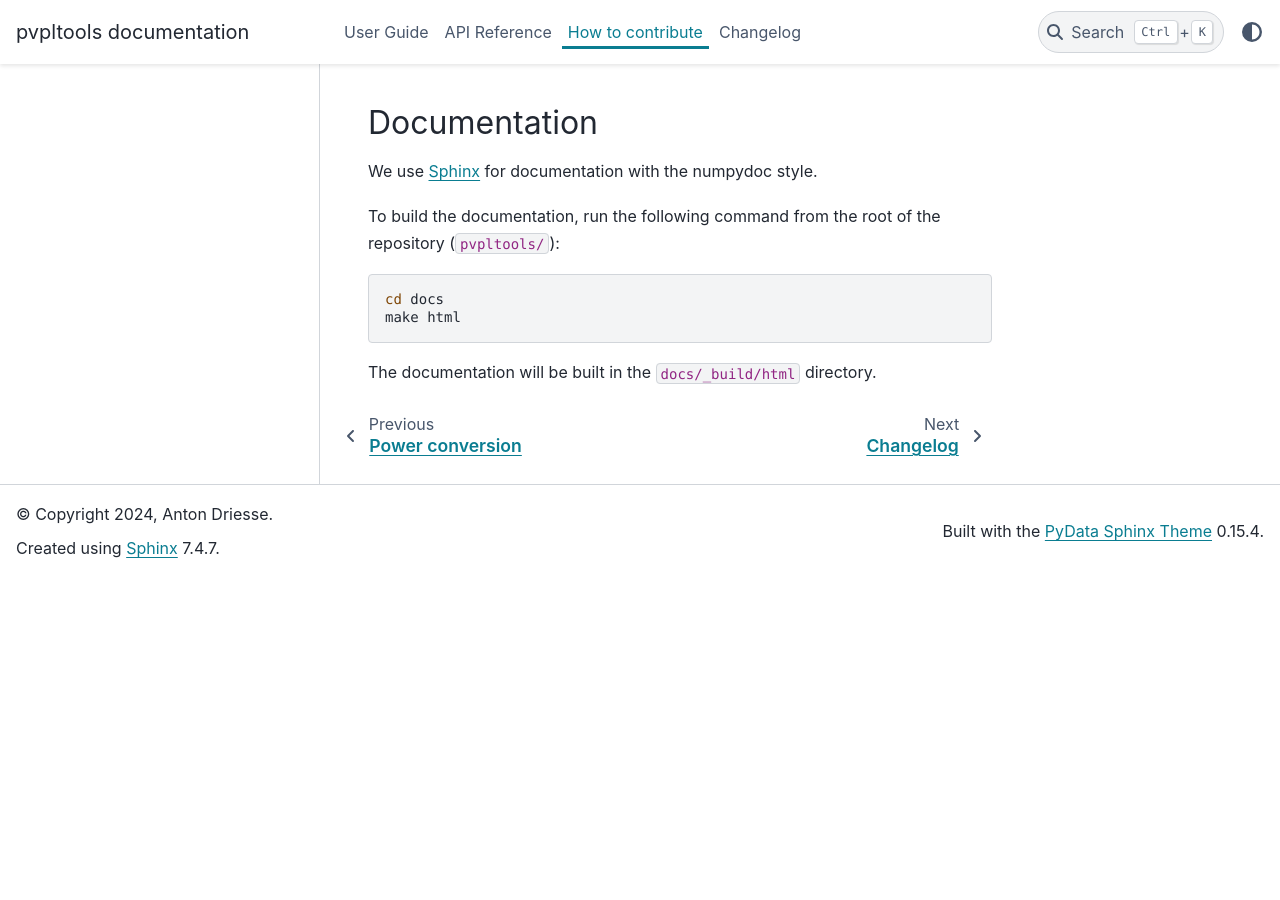
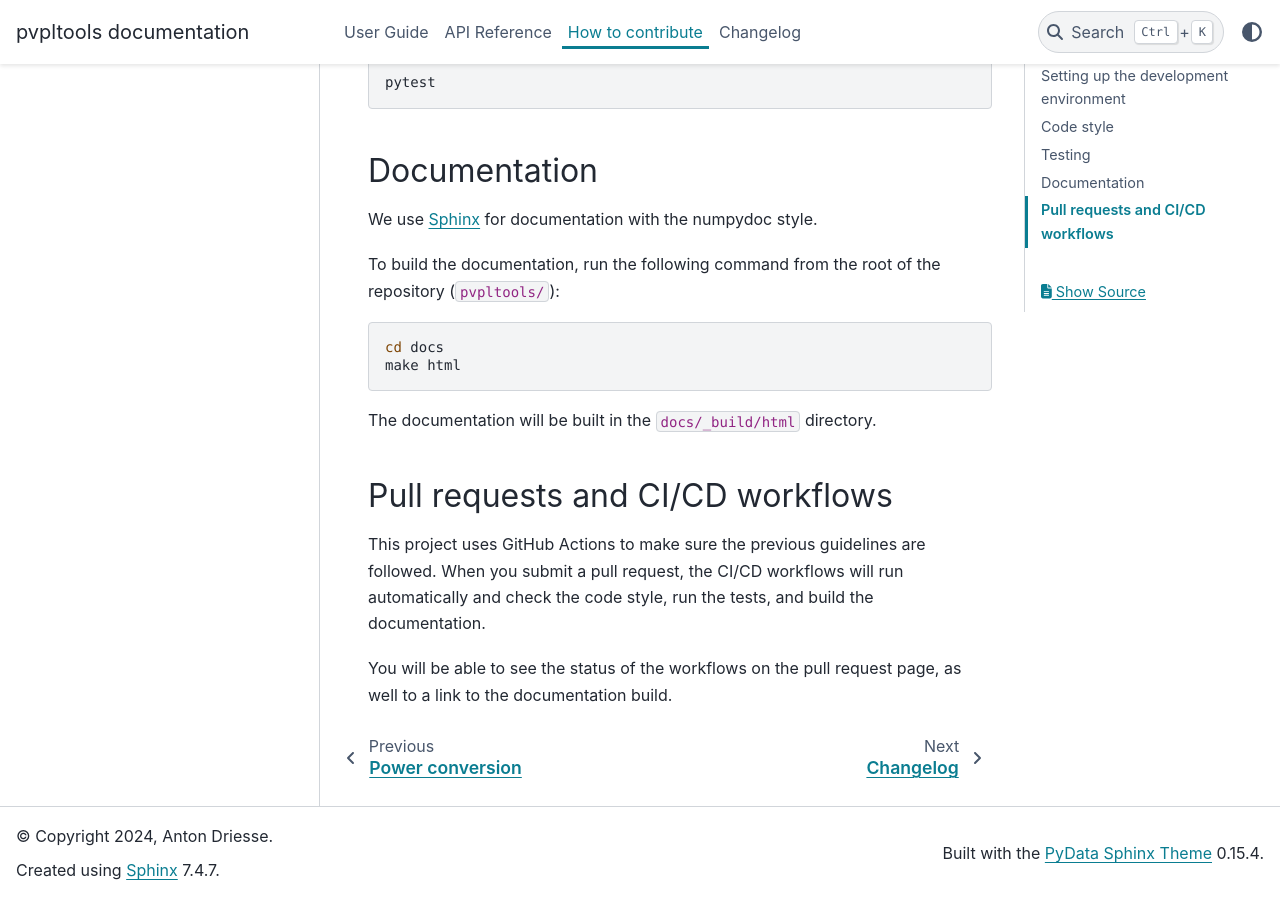
Before and after one commit to pvplabs/pvpltools, a Sphinx documentation site: the page built from docs/contribute/contributing.rst, in a window 1280 px wide and 900 px high, scrolled down 1678 px. Built offline with Sphinx 7.4.7 and the PyData theme 0.15.4, drawn with Linux system fonts in a browser that asks for light colours; pages that are not in the unit, such as notebooks, are missing from menus; before the commit the page ends 2256 px from its top, so only the background shows below that; some of the changed text lies outside the part shown.

Commit message:
more flakke8

```diff
--- a/docs/contribute/contributing.rst
+++ b/docs/contribute/contributing.rst
@@ -14,7 +14,7 @@ Reporting issues
 
 If you find a bug or have a feature request, please open an issue on the
 `GitHub issue tracker`_. When reporting a bug, please include a minimal
-reproducible example.
+reproducible example and the OS, Python, and package versions you are using.
 
 .. _GitHub issue tracker:
     https://github.com/pvplabs/pvpltools/issues
@@ -88,3 +89,14 @@ command from the root of the repository (``pvpltools/``):
 The documentation will be built in the ``docs/_build/html`` directory.
 
 .. _Sphinx: https://www.sphinx-doc.org/en/master/
+
+Pull requests and CI/CD workflows
+---------------------------------
+
+This project uses GitHub Actions to make sure the previous guidelines are
+followed. When you submit a pull request, the CI/CD workflows will run
+automatically and check the code style, run the tests, and build the
+documentation.
+
+You will be able to see the status of the workflows on the pull request page,
+as well to a link to the documentation build.
```
Also changed, not shown: other parts of docs/contribute/contributing.rst (+2 -1 lines).
